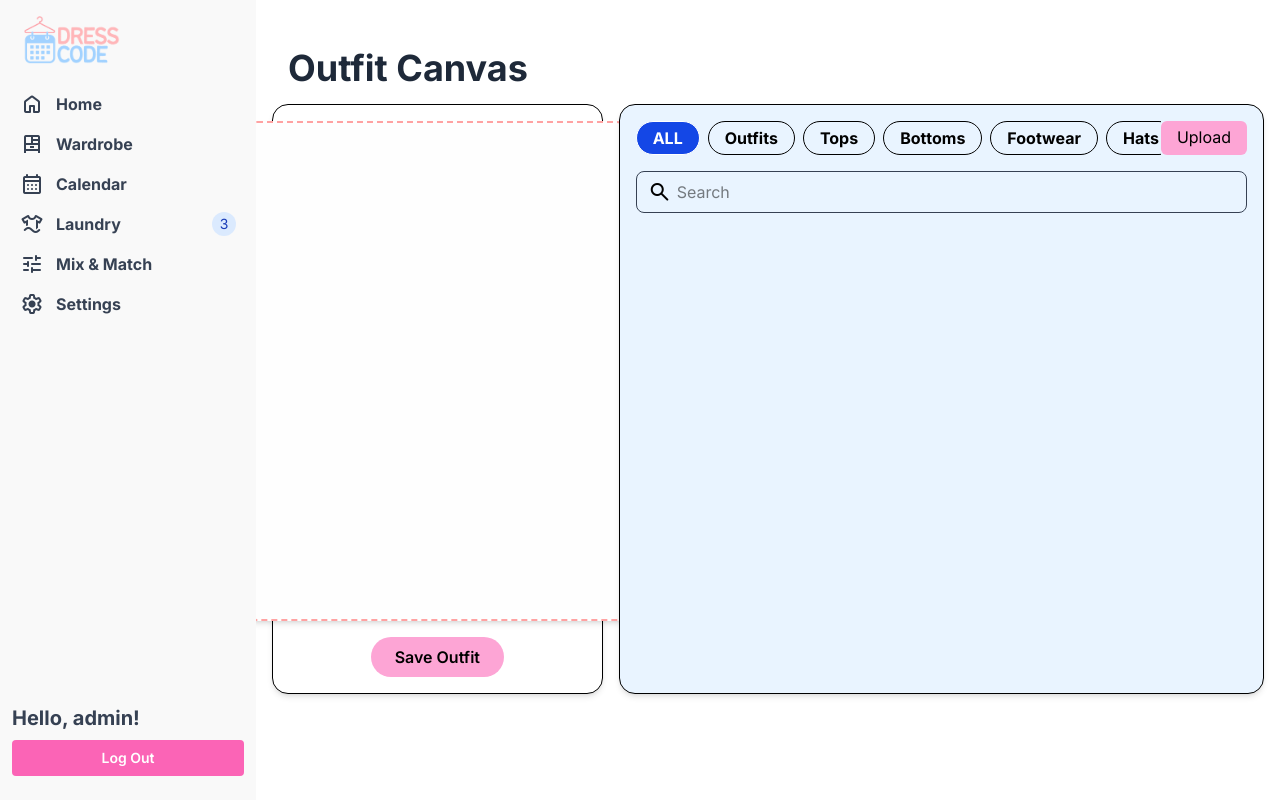
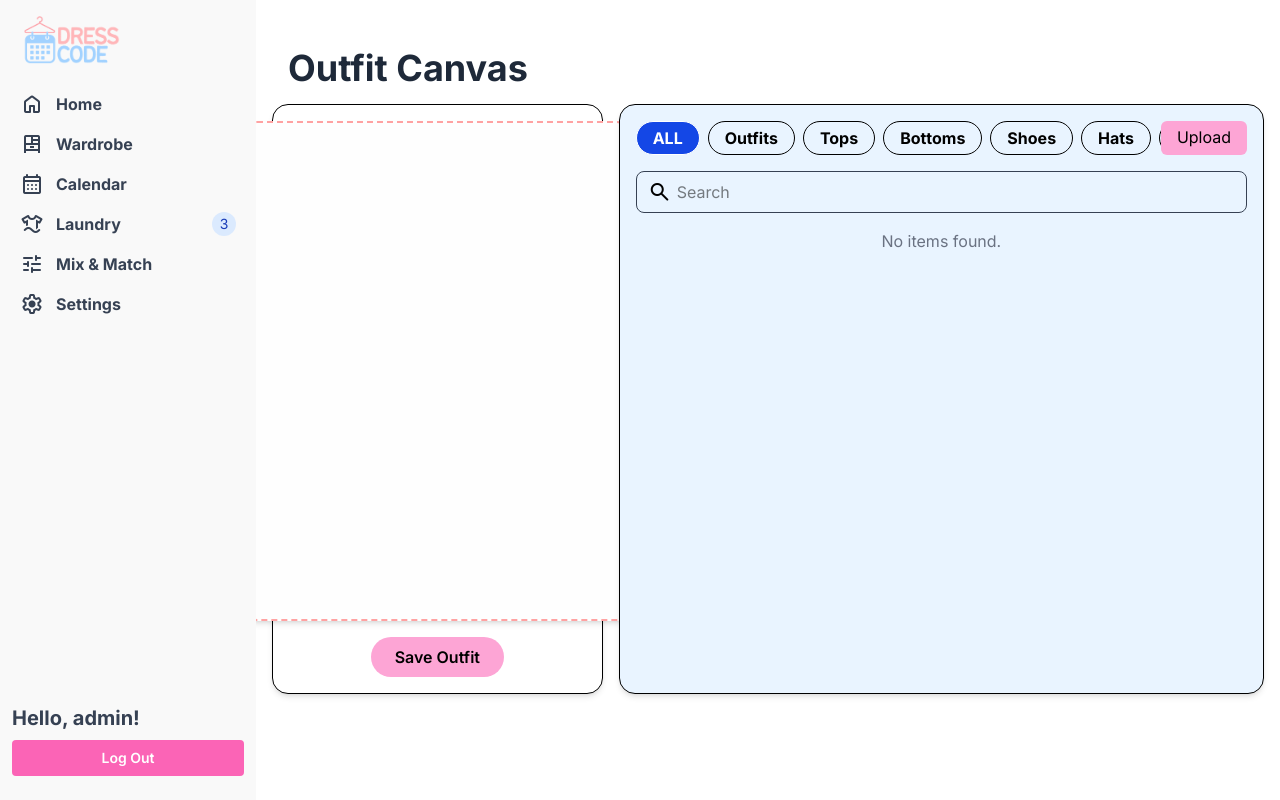
Before and after one commit to bigbusbeluga/DressCode-App, a Django app: page /mixmatch/ in a window 1280 px wide. Run offline with Django 5.2, Linux system fonts and the light colour scheme; a user stored in the database is signed in; data comes from the database, SQL or seed files in the repository; both versions use the stored data as it was after the commit; style sheets or scripts are compiled from the project's sources.

Commit message:
Category filter in mixmatch
also added favicon

```diff
--- a/base/templates/base/mixmatch.html
+++ b/base/templates/base/mixmatch.html
@@ -26,13 +26,41 @@ Mix & Match - DressCode
             <section class="border flex-1 bg-[#e9f4ff] rounded-2xl p-4 overflow-y-auto shadow-md">
                 <div class="flex justify-between mb-4">
                     <div id="filter-buttons" class="flex gap-2 overflow-x-auto whitespace-nowrap">
-                        <button class="filter-btn rounded-full px-4 py-1 border font-bold bg-blue-200 text-blue-900" data-filter="ALL">ALL</button>
-                        <button class="filter-btn rounded-full px-4 py-1 border font-bold" data-filter="Tops">Outfits</button>
-                        <button class="filter-btn rounded-full px-4 py-1 border font-bold" data-filter="Tops">Tops</button>
-                        <button class="filter-btn rounded-full px-4 py-1 border font-bold" data-filter="Bottoms">Bottoms</button>
-                        <button class="filter-btn rounded-full px-4 py-1 border font-bold" data-filter="Footwear">Footwear</button>
-                        <button class="filter-btn rounded-full px-4 py-1 border font-bold" data-filter="Accessories">Hats</button>
-                        <button class="filter-btn rounded-full px-4 py-1 border font-bold" data-filter="Accessories">Accessories</button>
+                        <a href="?category=All"
+                           class="rounded-full px-4 py-1 border font-bold transition
+                                  {% if selected_category == 'All' %}bg-blue-700 text-white{% else %} text-black hover:bg-blue-100{% endif %}">
+                            ALL
+                        </a>
+                        <a href="?category=Outfits"
+                           class="rounded-full px-4 py-1 border font-bold transition
+                                  {% if selected_category == 'Outfits' %}bg-blue-700 text-white{% else %} text-black hover:bg-blue-100{% endif %}">
+                            Outfits
+                        </a>
+                        <a href="?category=Top"
+                           class="rounded-full px-4 py-1 border font-bold transition
+                                  {% if selected_category == 'Top' %}bg-blue-700 text-white{% else %} text-black hover:bg-blue-100{% endif %}">
+                            Tops
+                        </a>
+                        <a href="?category=Bottom"
+                           class="rounded-full px-4 py-1 border font-bold transition
+                                  {% if selected_category == 'Bottom' %}bg-blue-700 text-white{% else %} text-black hover:bg-blue-100{% endif %}">
+                            Bottoms
+                        </a>
+                        <a href="?category=Shoe"
+                           class="rounded-full px-4 py-1 border font-bold transition
+                                  {% if selected_category == 'Shoe' %}bg-blue-700 text-white{% else %} text-black hover:bg-blue-100{% endif %}">
+                            Shoes
+                        </a>
+                        <a href="?category=Hat"
+                           class="rounded-full px-4 py-1 border font-bold transition
+                                  {% if selected_category == 'Hat' %}bg-blue-700 text-white{% else %} text-black hover:bg-blue-100{% endif %}">
+                            Hats
+                        </a>
+                        <a href="?category=Accessory"
+                           class="rounded-full px-4 py-1 border font-bold transition
+                                  {% if selected_category == 'Accessory' %}bg-blue-700 text-white{% else %} text-black hover:bg-blue-100{% endif %}">
+                            Accessories
+                        </a>
                     </div>
                     <a href="{% url 'add-Clothing' %}" class="bg-pink-300 px-4 py-1 rounded-md">Upload</a>
                 </div>
@@ -48,6 +76,7 @@ Mix & Match - DressCode
                         onkeyup="filterClothes()"
                     />
                 </div>
+
                 <div class="grid grid-cols-4 gap-4">
                     {% for item in clothing %}
                     <div class="bg-white p-2 rounded-xl shadow flex flex-col items-center"
@@ -55,11 +84,14 @@ Mix & Match - DressCode
                         <img src="{{ item.image.url }}" alt="Clothing" class="h-28 object-contain">
                         <button onclick="addToCanvas('{{ item.image.url }}')" class="mt-2 text-[12px] bg-white border border-black px-2 py-1 rounded-md">Add</button>
                     </div>
+                    {% empty %}
+                    <p class="col-span-full text-center text-gray-500">No items found.</p>
                     {% endfor %}
                 </div>
             </section>
         </div>
     </main>
+
     <script>
         function addToCanvas(imageUrl) {
             // para ma-hide sa collection ung item na na-add sa canvas
@@ -97,22 +129,5 @@ Mix & Match - DressCode
             // add container sa canvas
             document.getElementById('outfit-canvas').appendChild(container);
         }
-
-        // Ito ung script para ma-highlight ung selected filter
-        document.querySelectorAll('.filter-btn').forEach(btn => {
-            btn.addEventListener('click', function() {
-                document.querySelectorAll('.filter-btn').forEach(b => {
-                    b.classList.remove('bg-blue-700', 'text-white', 'bg-blue-200', 'text-blue-900');
-                    b.classList.add('text-black');
-                });
-                this.classList.remove('text-black');
-                this.classList.add('bg-blue-700', 'text-white');
-                // Optionally, call filter function here
-                // filterClothes(this.dataset.filter);
-            });
-        });
-        // Set initial state for "ALL"
-        document.querySelector('.filter-btn[data-filter="ALL"]').classList.remove('bg-white', 'text-black');
-        document.querySelector('.filter-btn[data-filter="ALL"]').classList.add('bg-blue-700', 'text-white');
     </script>
 {% endblock %}
--- a/base/views.py
+++ b/base/views.py
@@ -50,11 +50,19 @@ def logout_user(request):
 
 @login_required(login_url='login')
 def mixmatch(request):
+    category_filter = request.GET.get('category')
     if request.user.is_authenticated:
         clothing = Clothing.objects.filter(user=request.user)
+        if category_filter and category_filter != "All":
+            clothing = clothing.filter(category__name__iexact=category_filter)
     else:
         clothing = Clothing.objects.none()  # Show nothing for anonymous users
-    context = {'clothing': clothing}
+    categories = Category.objects.all()
+    context = {
+        'clothing': clothing,
+        'categories': categories,
+        'selected_category': category_filter or 'All'
+    }
     return render(request, 'base/mixmatch.html', context)
 
 @login_required(login_url='login')
--- a/templates/main.html
+++ b/templates/main.html
@@ -6,6 +6,10 @@
     <link rel="stylesheet" href="https://fonts.googleapis.com/css2?family=Material+Symbols+Rounded:opsz,wght,FILL,GRAD@24,200,0,0" />
     <link href="https://fonts.googleapis.com/css2?family=Inter:wght@400;600;700&display=swap" rel="stylesheet">
     <script src="https://cdn.jsdelivr.net/npm/@tailwindcss/browser@4"></script>
+    <link rel="apple-touch-icon" sizes="180x180" href="{% static 'favicon_io/apple-touch-icon.png' %}">
+    <link rel="icon" type="image/png" sizes="32x32" href="{% static '/favicon_io/favicon-32x32.png' %}">
+    <link rel="icon" type="image/png" sizes="16x16" href="{% static '/favicon_io/favicon-16x16.png' %}">
+    <link rel="manifest" href="/site.webmanifest">
     <title>{% block title %}My amazing site{% endblock %}</title>
     <style>
         body {
```
Also changed, not shown: db.sqlite3, static/favicon_io/android-chrome-192x192.png (added), static/favicon_io/android-chrome-512x512.png (added), static/favicon_io/apple-touch-icon.png (added), static/favicon_io/favicon-16x16.png (added), static/favicon_io/favicon-32x32.png (added), static/favicon_io/favicon.ico (added), static/favicon_io/site.webmanifest (added), static/images/favicon.ico (added).
